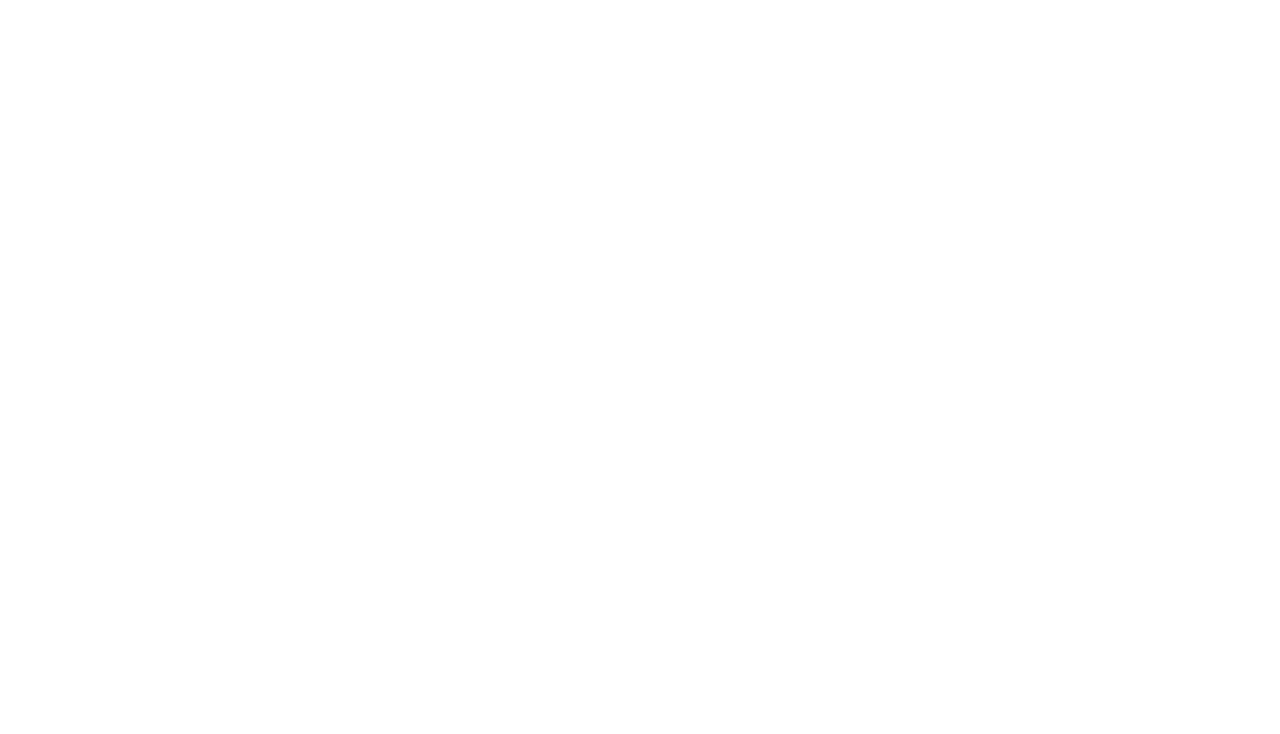
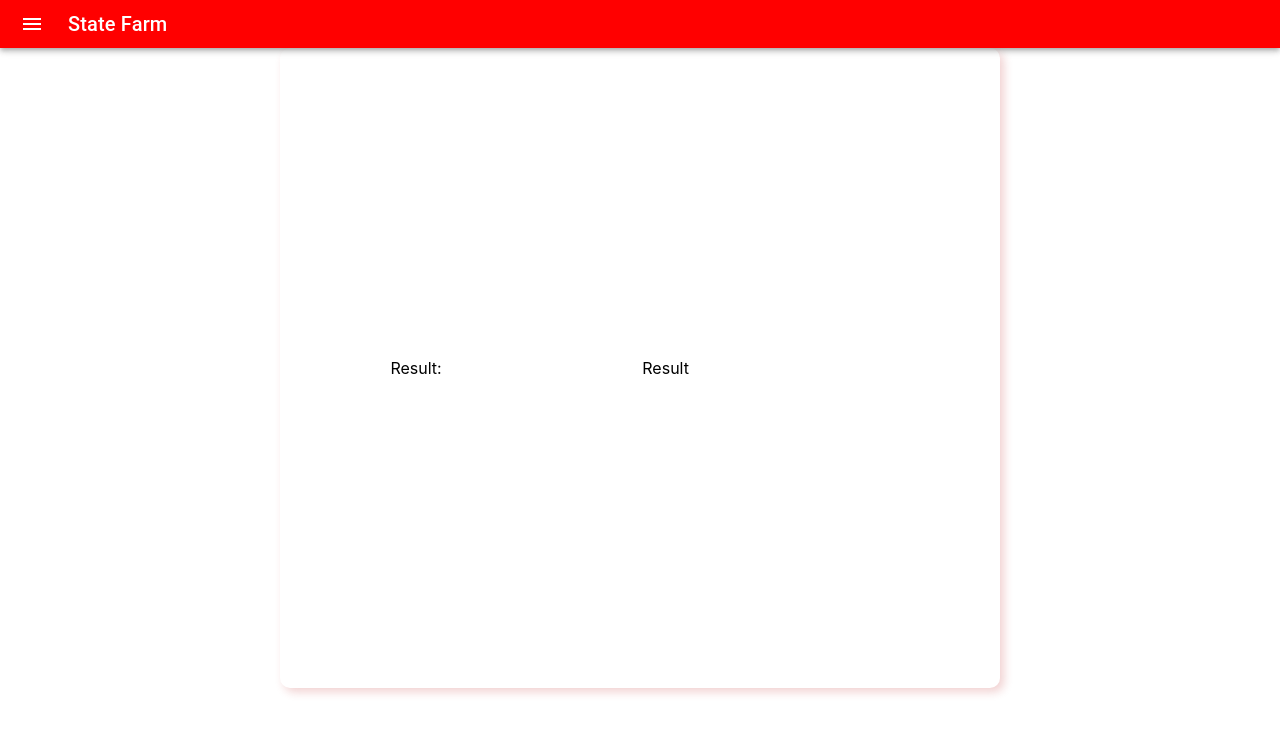
Before and after one commit to ruvin27/GetInsured, a React (Create React App) app in the folder frontend/: page /result in a window 1280 px wide. Before the commit this address had no page. Shown: the top 734 px of the page. Built offline with nearby package versions, Linux system fonts and the light colour scheme.

Commit message:
Added 3rd page and minor done

```diff
--- a/frontend/src/App.js
+++ b/frontend/src/App.js
@@ -1,6 +1,7 @@
 import {BrowserRouter as Router,Routes, Route} from "react-router-dom";
 import Dashboard from './Dashboard';
 import QuestionsCard from './QuestionsCard';
+import Result from './Result';
 
 function App() {
   return (
@@ -10,6 +11,7 @@
           <Routes>
             <Route path="/" element={<Dashboard/>} />
             <Route path="/questions" element={<QuestionsCard/>} />
+            <Route path="/result" element={<Result/>} />
 
           </Routes>
         </Router>
--- a/frontend/src/QuestionsCard.js
+++ b/frontend/src/QuestionsCard.js
@@ -5,6 +5,7 @@
 import Card from 'react-bootstrap/Card';
 import questions from './questions.js';
 import Navbar from "./Navbar.js";
+import { useNavigate } from 'react-router-dom';
 
 
 
@@ -13,14 +14,18 @@
 const [displayquestion, setDisplayQuestion] = useState(questions[0]);
 const[displayOptions, setDisplayOptions] = useState('');
 
+const navigate = useNavigate();
 console.log(questions);
 
-const setNextQuestion = () => {
+const setNextQuestion = (text) => {
     if (questionCount < questions.length - 1) {
       const nextQuestion = questions[questionCount + 1];
       setDisplayQuestion(nextQuestion);
       setQuestionCount(questionCount + 1);
       questions[questionCount].answer = displayOptions
+    }
+    if(text === "submit"){
+        navigate("/result")
     }
   };
 
@@ -66,7 +71,14 @@
 
         )}
 
-        <Button variant="primary" onClick={() =>setNextQuestion()}> {questionCount != (questions.length - 1) ? "Next" : "Submit"}  </Button>
+      {questionCount != (questions.length - 1) ? (
+        <Button variant="primary" onClick={() =>setNextQuestion("next")}> Next </Button>
+      ): (
+        <Button variant="primary" onClick={() =>setNextQuestion("submit")} > Submit </Button>
+      )
+      }
+
+
 
         </Container>
         </div>
--- /dev/null
+++ b/frontend/src/Result.js
@@ -0,0 +1,29 @@
+import Navbar from "./Navbar.js";
+import { Container } from 'react-bootstrap';
+import Card from 'react-bootstrap/Card';
+import CardCss from './css/Card.module.css';
+
+function Result(){
+    return (
+        <div>
+        <Navbar/>
+
+        <Container className={CardCss.container}>
+            <Card.Text> Result: </Card.Text>
+
+         <Card style={{ width: '28rem',textAlign:'center' }}>
+            <Card.Body>
+            <Card.Text>
+                Result
+
+            </Card.Text>
+            </Card.Body>
+        </Card>
+        </Container>
+
+
+        </div>
+    )
+}
+
+export default Result
```
Also changed, not shown: 1 other file (tests, documents, lock files or other folders).
